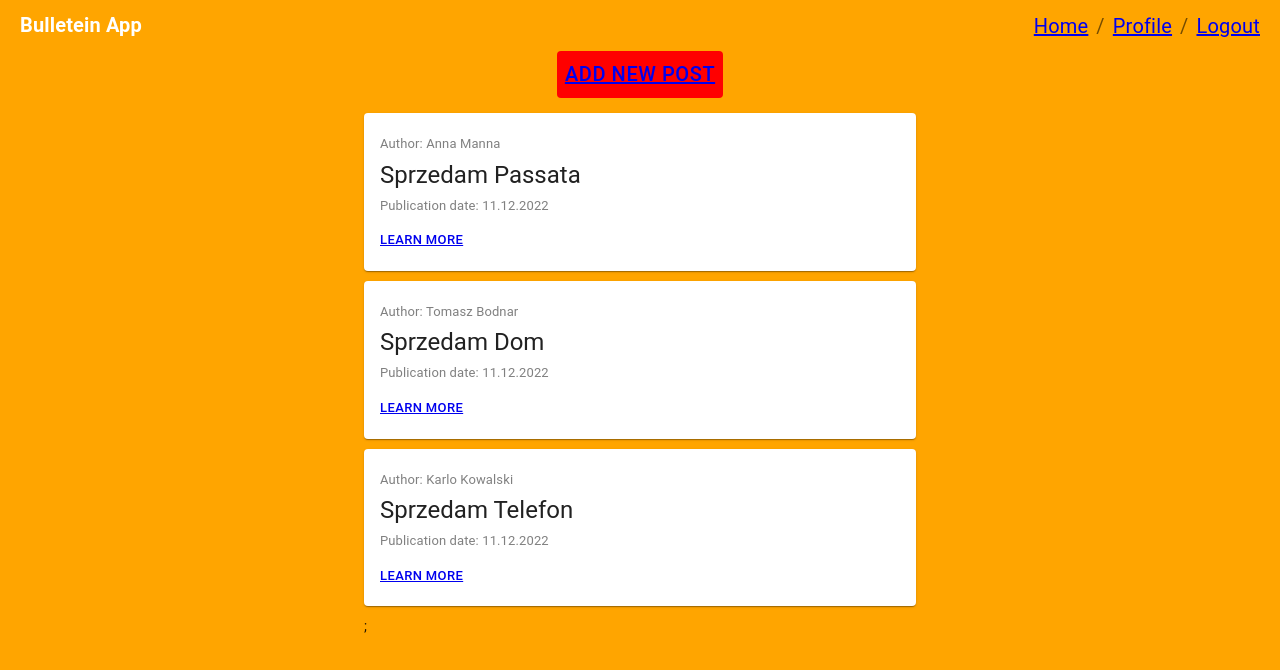
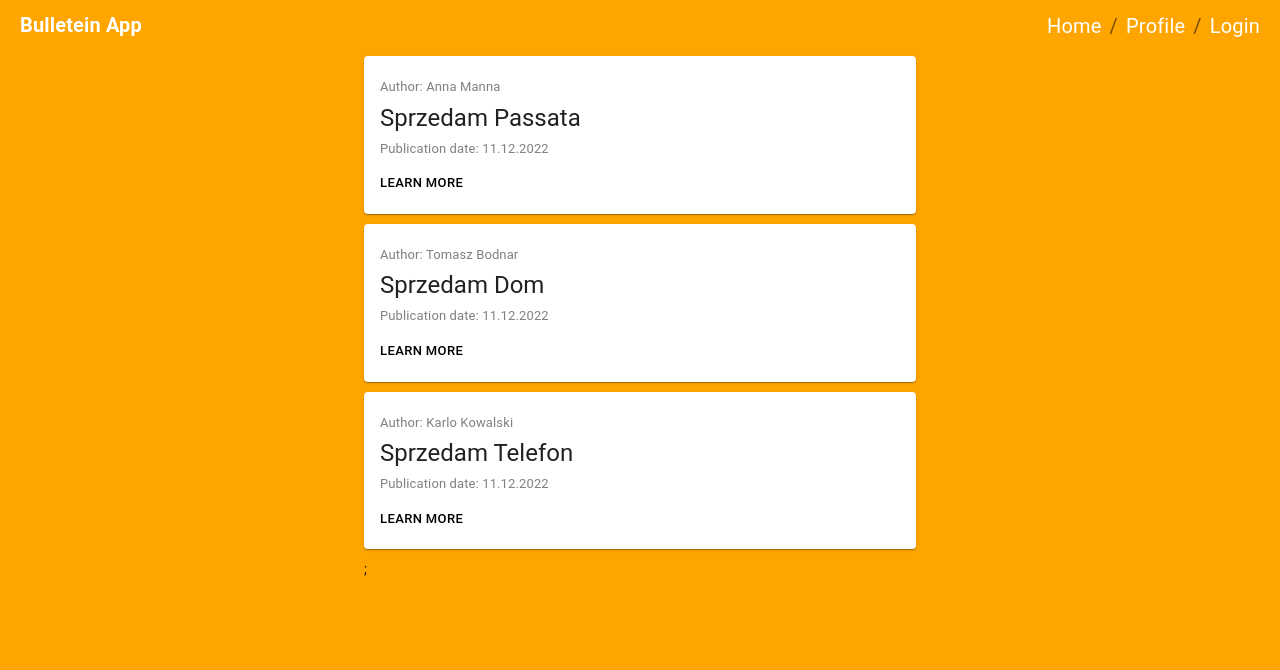
Before and after one commit to Oskar-Michal-Rykowski/bulletein-board, a React (Create React App) app: page / in a window 1280 px wide. Shown: the top 670 px of the page. Built offline with nearby package versions, Linux system fonts and the light colour scheme.

Commit message:
Replace all a tags with Link from router

```diff
--- a/src/components/layout/MainMenu/MainMenu.module.scss
+++ b/src/components/layout/MainMenu/MainMenu.module.scss
@@ -16,4 +16,8 @@
 
 .menu {
   font-size: 20px;
+  a {
+    text-decoration: none;
+    color: white;
+  }
 }
--- a/src/components/views/Homepage/Homepage.js
+++ b/src/components/views/Homepage/Homepage.js
@@ -21,7 +21,9 @@ const Component = ({ className, children, user, posts }) => (
       {user === "logged" ? (
         <div className={styles.head}>
           <Button className={styles.button}>
-            <Link to="/post/add">Add New Post</Link>
+            <Link className={styles.link} to="/post/add">
+              Add New Post
+            </Link>
           </Button>
         </div>
       ) : (
@@ -41,7 +43,9 @@ const Component = ({ className, children, user, posts }) => (
                 Publication date: {post.publicationDate}
               </Typography>
               <Button className={styles.more} size="small">
-                <Link to={`post/${post.id}`}>Learn More</Link>
+                <Link className={styles.link} to={`post/${post.id}`}>
+                  Learn More
+                </Link>
               </Button>
             </CardContent>
           </Card>
--- a/src/components/views/Homepage/Homepage.module.scss
+++ b/src/components/views/Homepage/Homepage.module.scss
@@ -5,10 +5,18 @@
   margin: auto;
 }
 
+.link {
+  text-decoration: none;
+  color: black;
+}
+
 .button {
   background: red;
   color: white;
   font-size: 20px;
+  .link {
+    color: white;
+  }
 }
 
 .button:hover {
--- a/src/components/views/NotFound/NotFound.js
+++ b/src/components/views/NotFound/NotFound.js
@@ -10,6 +10,7 @@ import clsx from "clsx";
 // import { reduxSelector, reduxActionCreator } from '../../../redux/exampleRedux.js';
 
 import styles from "./NotFound.module.scss";
+import { Link } from "react-router-dom";
 
 const Component = ({ className, children }) => (
   <div className={clsx(className, styles.root)}>
@@ -22,7 +23,7 @@ const Component = ({ className, children }) => (
       </CardContent>
     </Card>
     <Typography className={styles.home} variant="h5" component="h2">
-      <a href="/">Home</a>
+      <Link to="/">Home</Link>
     </Typography>
   </div>
 );
--- a/src/components/views/Post/Post.js
+++ b/src/components/views/Post/Post.js
@@ -15,6 +15,7 @@ import { getUser } from "../../../redux/userRedux";
 import { getAll } from "../../../redux/postsRedux";
 
 import styles from "./Post.module.scss";
+import { Link } from "react-router-dom";
 
 const Component = ({ className, children, user, posts }) => {
   const url = window.location.href;
@@ -48,8 +49,10 @@ const Component = ({ className, children, user, posts }) => {
               Actualization date: {post.actualizationDate}
             </Button>
             {user === "logged" ? (
-              <Button href={`${post.id}/edit`} size="small" color="secondary">
-                EDIT
+              <Button size="small">
+                <Link className={styles.edit} to={`${post.id}/edit`}>
+                  EDIT
+                </Link>
               </Button>
             ) : (
               <div></div>
--- a/src/components/views/Post/Post.module.scss
+++ b/src/components/views/Post/Post.module.scss
@@ -8,3 +8,8 @@
 .photo {
   height: 300px;
 }
+
+.edit {
+  text-decoration: none;
+  color: orange;
+}
--- a/src/redux/initialState.js
+++ b/src/redux/initialState.js
@@ -37,5 +37,5 @@ export const initialState = {
       error: false,
     },
   },
-  user: "logged",
+  user: "logout",
 };
```
